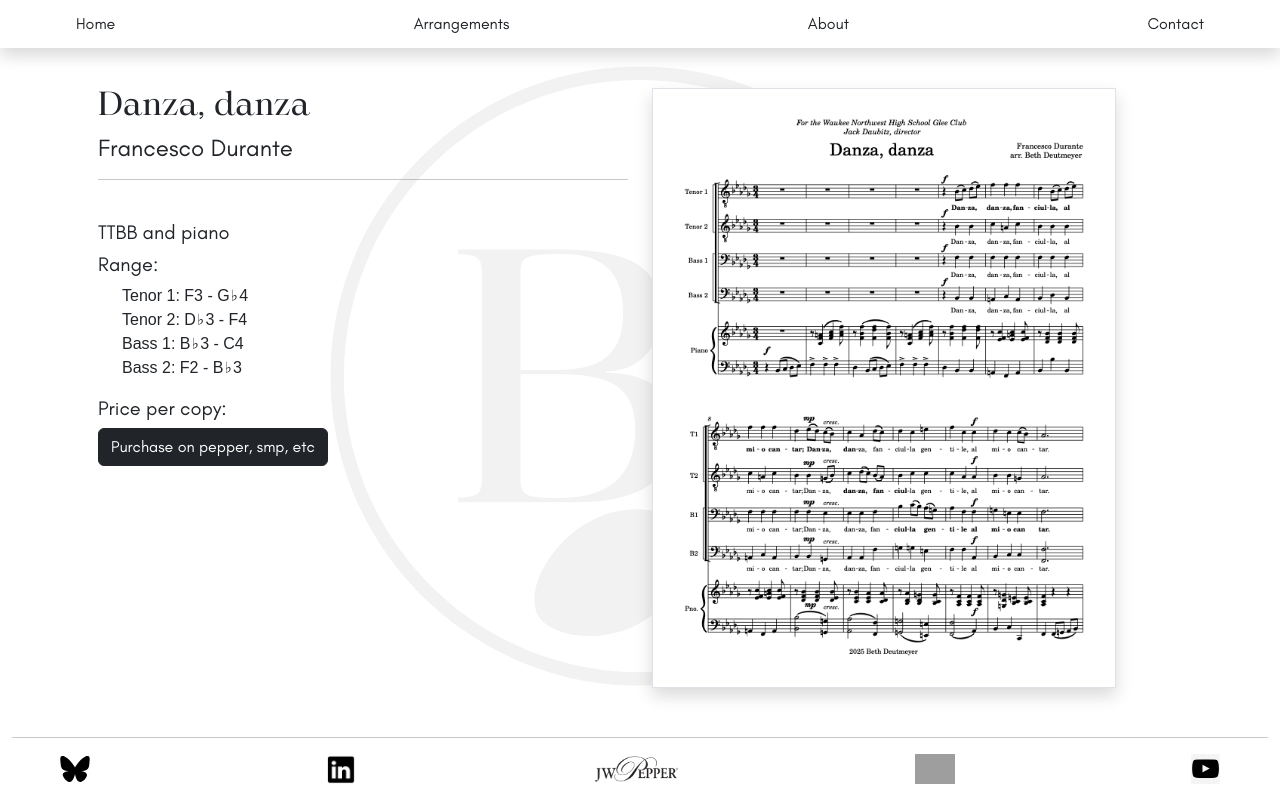
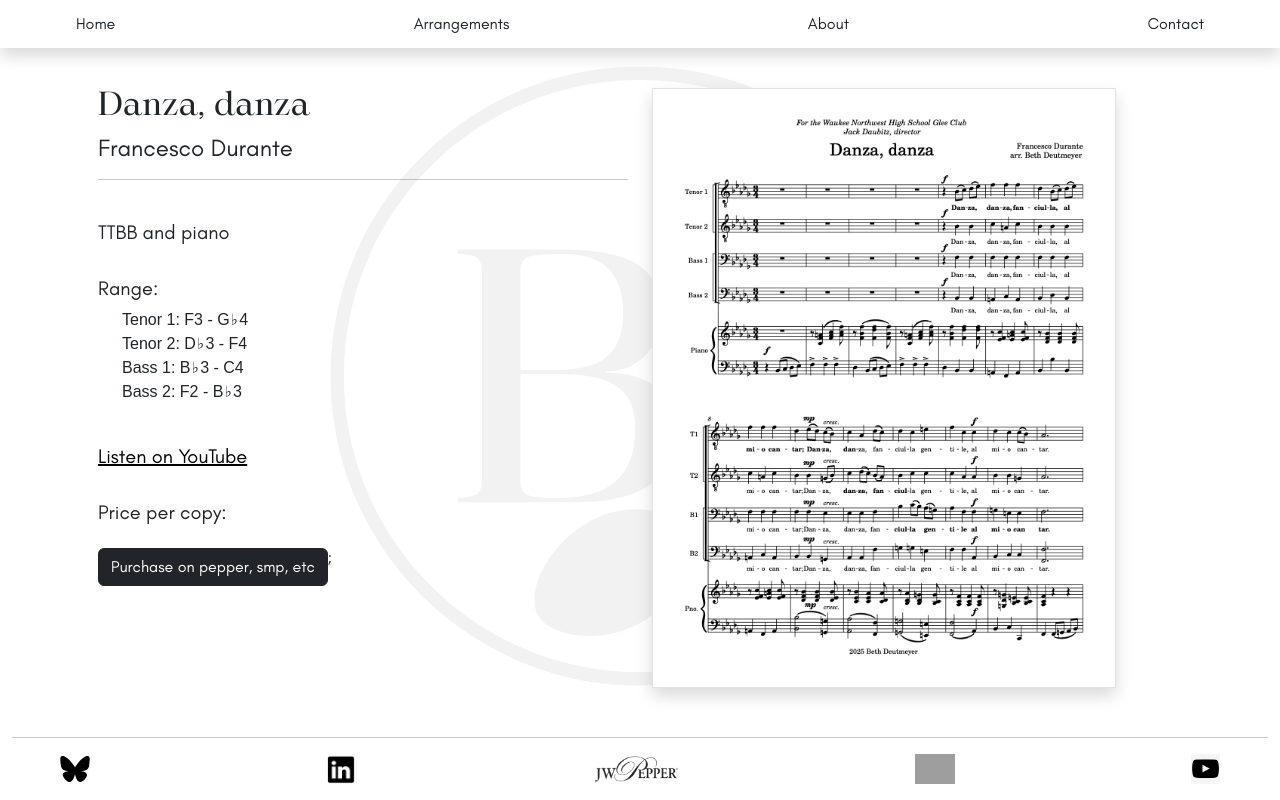
Before and after one commit to bdeutmeyer/arranging-site, a React (Vite) app: page /arrangements/danza-ttbb in a window 1280 px wide. Built offline with nearby package versions, Linux system fonts and the light colour scheme; grey boxes are pictures that could not be loaded.

Commit message:
added conditionals for upcoming in songdetail

```diff
--- a/src/pages/arrangements/SongDetail.jsx
+++ b/src/pages/arrangements/SongDetail.jsx
@@ -11,12 +11,7 @@ export default function SongDetail() {
     return (
         <>
             <Container className="logo-bg">
-                <Row className="gx-4 px-3 mt-4"> {/* Horizontal & top spacing */}
-
-
-
-                    {/* Need to put in price/purchase info. also need footer with socials. also have conditional for upcoming on this page and on arrangements page (and welcome? redundant there */}
-
+                <Row className="gx-4 px-3 mt-4">
 
                     {/* Song Info Section */}
                     <Col xs="12" md="6" className="my-3 sans-font-reg">
@@ -28,7 +23,7 @@ export default function SongDetail() {
                         <hr />
                         <br />
                         <h5>{song.songParts}{song.accompDescr}</h5>
-
+                        <br />
                         <h5>Range:</h5>
                         <ul className="list-unstyled" style={{ fontFamily: 'Arial' }}>
                             {Object.entries(song.range).map(([part, notes]) => (
@@ -42,17 +37,23 @@ export default function SongDetail() {
                                             <React.Fragment key={i}>{char}</React.Fragment>
                                         )
                                     )}
-
                                 </li>
                             ))}
                         </ul>
-
+                        <br />
+                        {song.upcoming ? (<h5>Coming soon!</h5>) : (
+                            <>
+                                <h5><a href={song.listenLink} className='text-black'>Listen on YouTube</a></h5>
+                                <br />
                                 <h5>Price per copy: {song.price}</h5>
                                 <Button
                                     color="dark"
                                     tag="a"
                                     href={song.purchaseLink}
+                                    className='mt-3'
                                 >Purchase on {song.purchaseSite}</Button>
+                            </>
+                        )};
                     </Col>
 
                     {/* Image Section */}
@@ -64,7 +65,6 @@ export default function SongDetail() {
                             style={{ maxWidth: "100%", height: "auto", maxHeight: "75vh" }}
                         />
                     </Col>
-
                 </Row>
             </Container>
         </>
```
Lines whose indentation alone changed are shown as unchanged.
